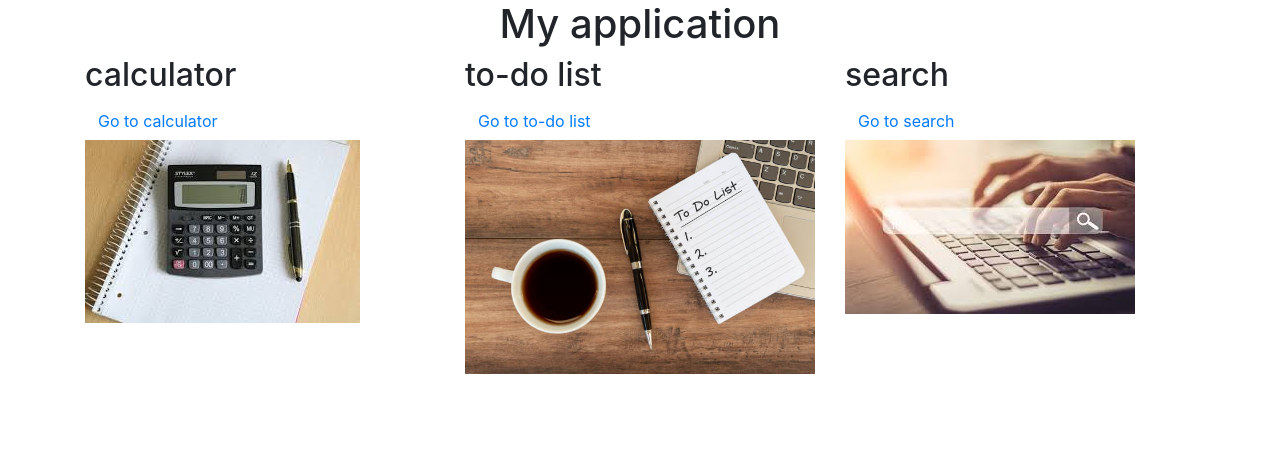
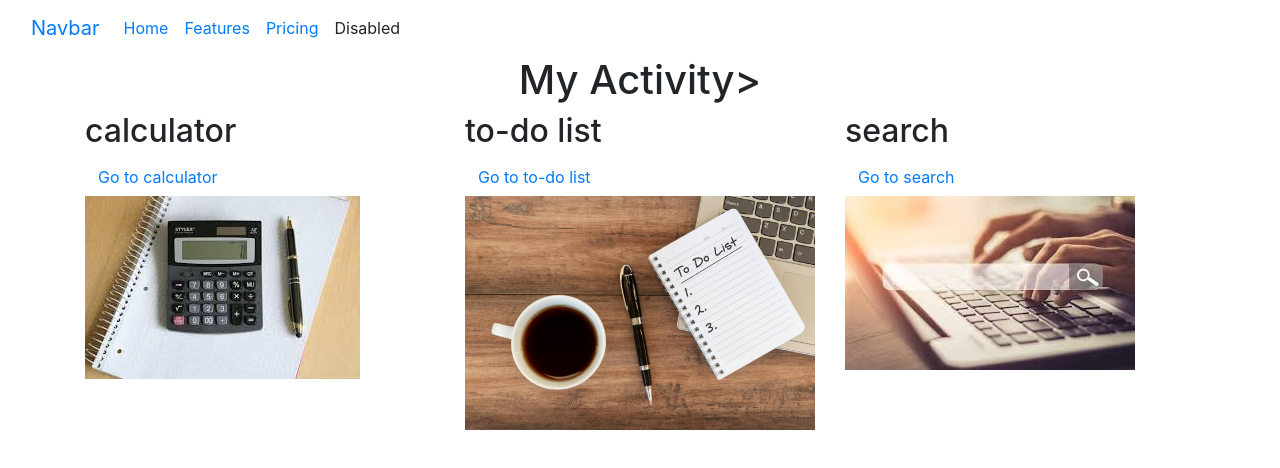
Before and after one commit to hannajanemanlangit26/martisano-my-app, a plain HTML site: page index.html in a window 1280 px wide. Drawn offline with nearby package versions, Linux system fonts and the light colour scheme.

Commit message:
Added navbar on index.html

```diff
--- a/index.html
+++ b/index.html
@@ -6,9 +6,37 @@
     <link rel="stylesheet" href="https://cdn.jsdelivr.net/npm/bootstrap@4.1.3/dist/css/bootstrap.min.css" integrity="sha384-MCw98/SFnGE8fJT3GXwEOngsV7Zt27NXFoaoApmYm81iuXoPkFOJwJ8ERdknLPMO" crossorigin="anonymous">
     <script src="https://code.jquery.com/jquery-3.3.1.slim.min.js" integrity="sha384-q8i/X+965DzO0rT7abK41JStQIAqVgRVzpbzo5smXKp4YfRvH+8abtTE1Pi6jizo" crossorigin="anonymous"></script>
 </head>
+
+
+<nav class="navbar navbar-expand-lg bg-body-tertiary">
+    <div class="container-fluid">
+      <a class="navbar-brand" href="#">Navbar</a>
+      <button class="navbar-toggler" type="button" data-bs-toggle="collapse" data-bs-target="#navbarNav" aria-controls="navbarNav" aria-expanded="false" aria-label="Toggle navigation">
+        <span class="navbar-toggler-icon"></span>
+      </button>
+      <div class="collapse navbar-collapse" id="navbarNav">
+        <ul class="navbar-nav">
+          <li class="nav-item">
+            <a class="nav-link active" aria-current="page" href="#">Home</a>
+          </li>
+          <li class="nav-item">
+            <a class="nav-link" href="#">Features</a>
+          </li>
+          <li class="nav-item">
+            <a class="nav-link" href="#">Pricing</a>
+          </li>
+          <li class="nav-item">
+            <a class="nav-link disabled" aria-disabled="true">Disabled</a>
+          </li>
+        </ul>
+      </div>
+    </div>
+  </nav>
+
 <body>
     <div class="container">
-        <h1 class="text-center">My application</h1>
+        <h1 class="text-center">My Activity>
+        </h1>
         <div class="row">
             <div class="col-md-4">
                 <h2>calculator</h2>
```
